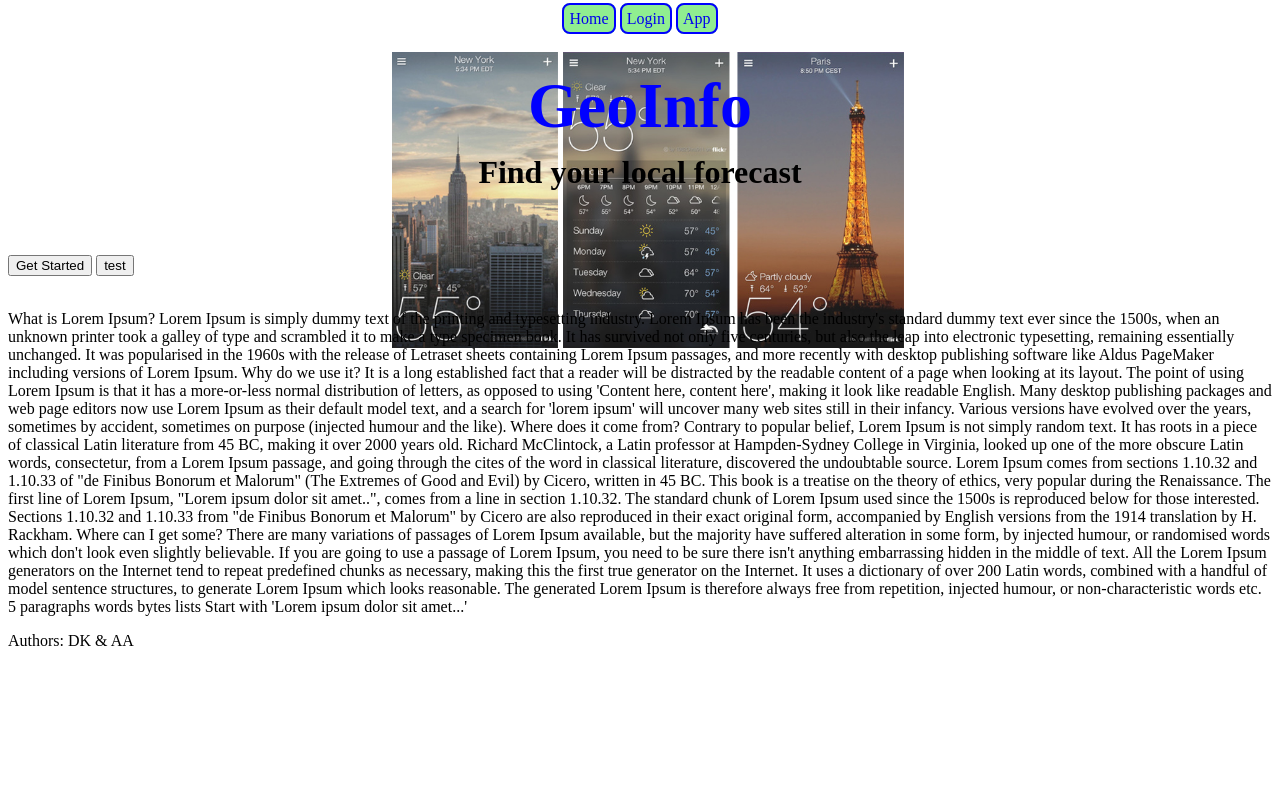
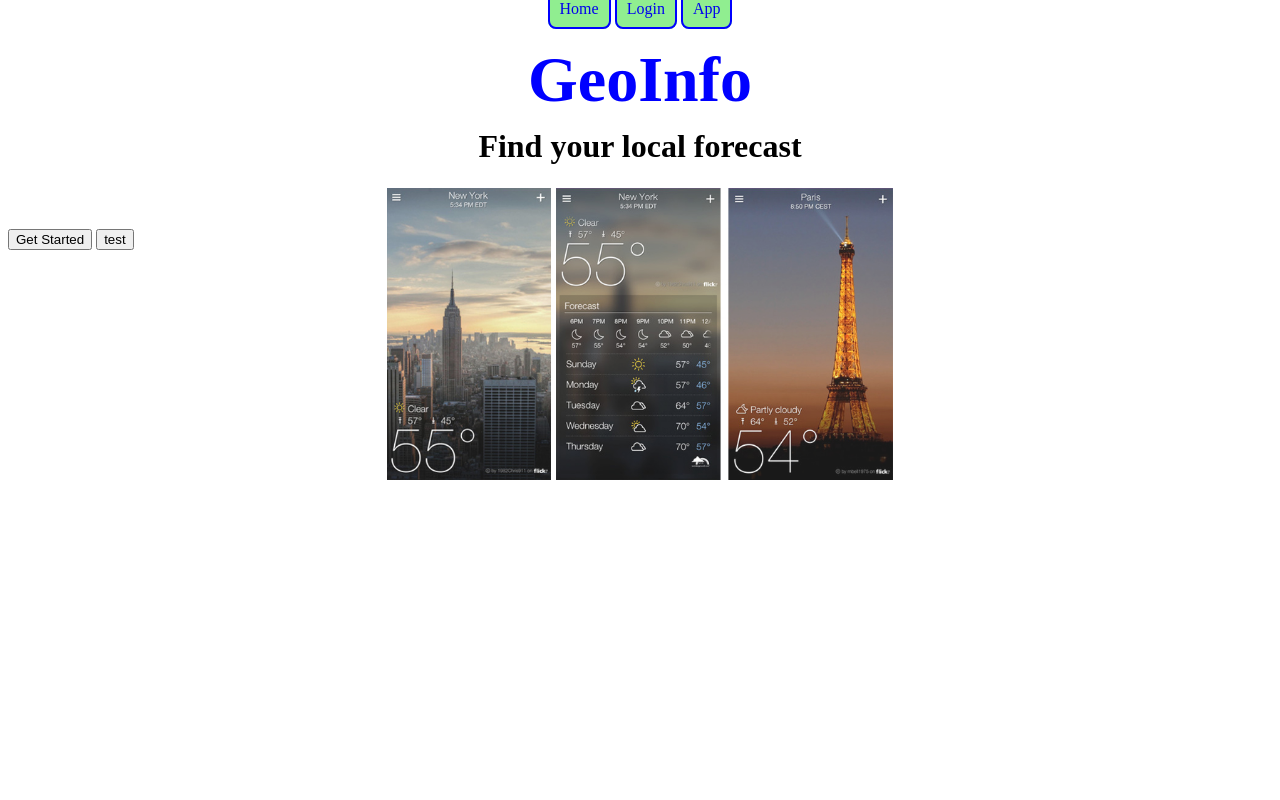
Before and after one commit to David-Keith/GeoInfo, a plain HTML site: page index.html in a window 1280 px wide. Shown: the top 800 px of the page. Drawn offline with Linux system fonts and the light colour scheme.

Commit message:
Add files via upload

```diff
--- a/main.css
+++ b/main.css
@@ -11,18 +11,28 @@
 }
 
 nav {
+	position: absolute;
 	text-align: center;
+	top: 0;
+	left: 0;
+  	right: 0;
+  	margin: auto;
+  	width: 100%;
 }
 
 a {
 	text-decoration: none;
 	border: 2px solid blue;
 	font: normal;
-	position: relative;
-	top: 2px;
-	padding: .4%;
+	padding: 10px;
+
 	background-color: lightgreen;
 	border-radius: 8px;
+}
+
+.info {
+	position: relative;
+	top: 400px;
 }
 
 table {
@@ -61,10 +71,8 @@
 }
 
 #home {
-	margin: auto;
-	position: fixed;
-	width: 100%;
-	top: 4%;
+	position: relative;
+	top: -100px;
 	z-index: -1;
 	opacity: .9;
 }
```
